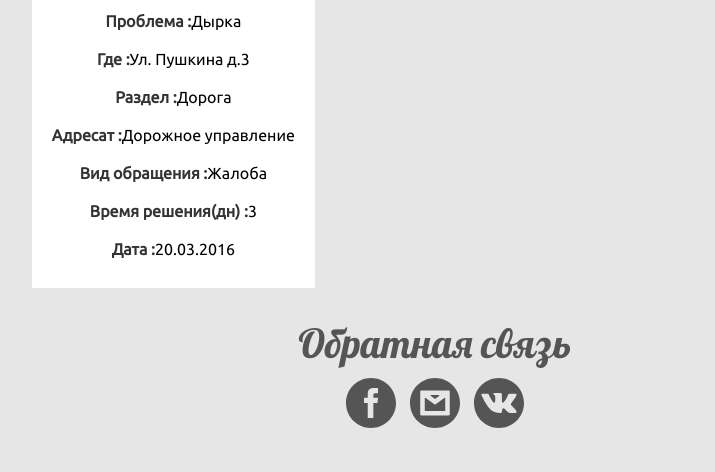
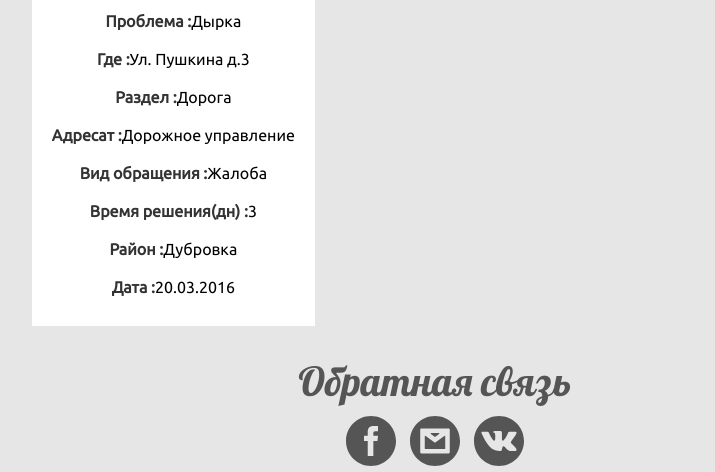
Before and after one commit to Sallinov/helper, a website: page profile.html in a window 1280 px wide. Shown: the part 467-939 px from the top of the page, without its empty margins (205-920 px from the left). Drawn offline with Linux system fonts and the light colour scheme.

Commit message:
Update profile.html

```diff
--- a/profile.html
+++ b/profile.html
@@ -56,6 +56,10 @@
       <div>3</div>
     </div>
     <div class="flex profiletxt">
+      <div class="trabl">Район :</div>
+      <div>Дубровка</div>
+    </div>
+    <div class="flex profiletxt">
       <div class="trabl">Дата :</div>
       <div>20.03.2016</div>
     </div>
```
